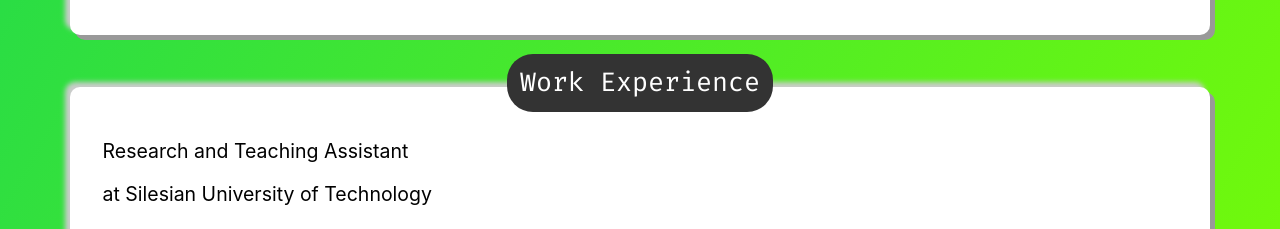
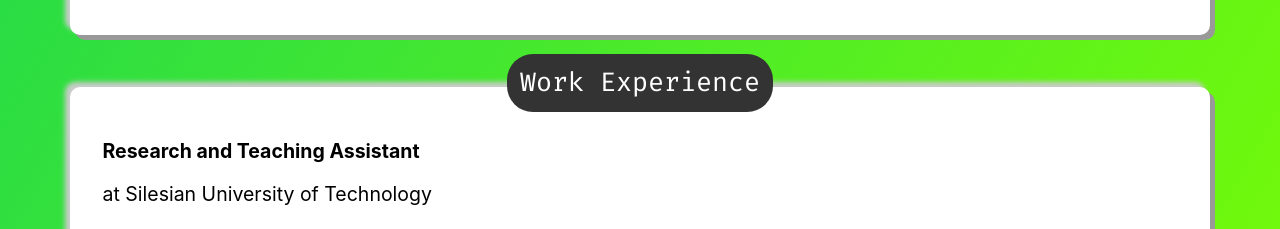
Before and after one commit to SoullessMindful/SoullessMindful.github.io, a React (Create React App) app in the folder soulless-mindful-home/: page / in a window 1280 px wide. Shown: the part 1693-1922 px from the top of the page. Built offline with nearby package versions, Linux system fonts and the light colour scheme.

Commit message:
WorkElement component styling sugared

```diff
--- a/soulless-mindful-home/src/components/WorkElement.tsx
+++ b/soulless-mindful-home/src/components/WorkElement.tsx
@@ -4,6 +4,23 @@ import styled from 'styled-components'
 const StyledWorkElement = styled.div`
   text-align: left;
   font-size: 1.5rem;
+
+  ul {
+    list-style-type: '- ';
+  }
+
+  hr {
+    border-color: hsl(270, 100%, 40%);
+    border-bottom: none;
+  }
+
+  &:last-child hr {
+    display: none;
+  }
+`
+
+const StyledTitle = styled.p`
+  font-weight: bold;
 `
 
 interface WorkElementProps {
@@ -22,7 +39,7 @@ export const WorkElement: FunctionComponent<WorkElementProps> = ({
   duties,
 }) => (
   <StyledWorkElement>
-    <p>{title}</p>
+    <StyledTitle>{title}</StyledTitle>
     <p>at {place}</p>
     <p>
       {from} - {to}
@@ -32,5 +49,6 @@ export const WorkElement: FunctionComponent<WorkElementProps> = ({
         <li>{duty}</li>
       ))}
     </ul>
+    <hr />
   </StyledWorkElement>
 )
```
